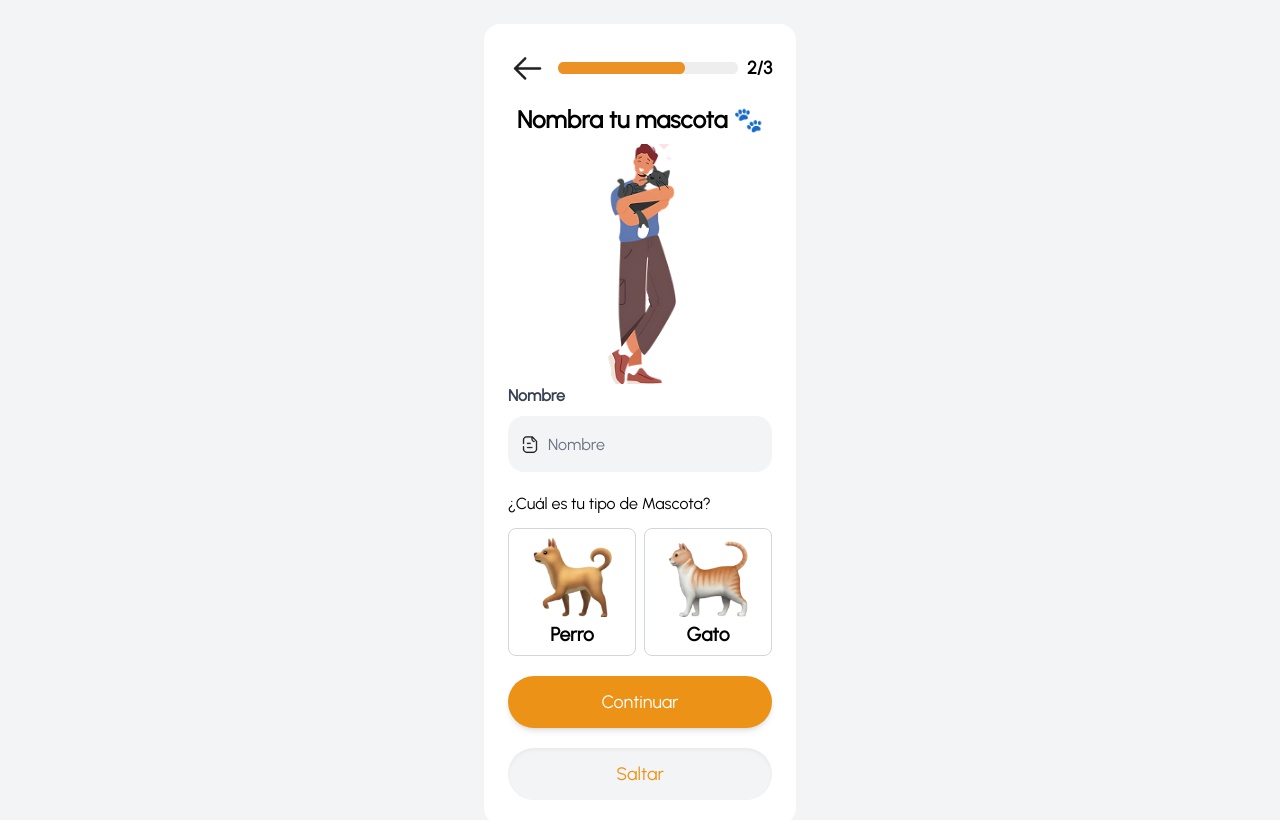
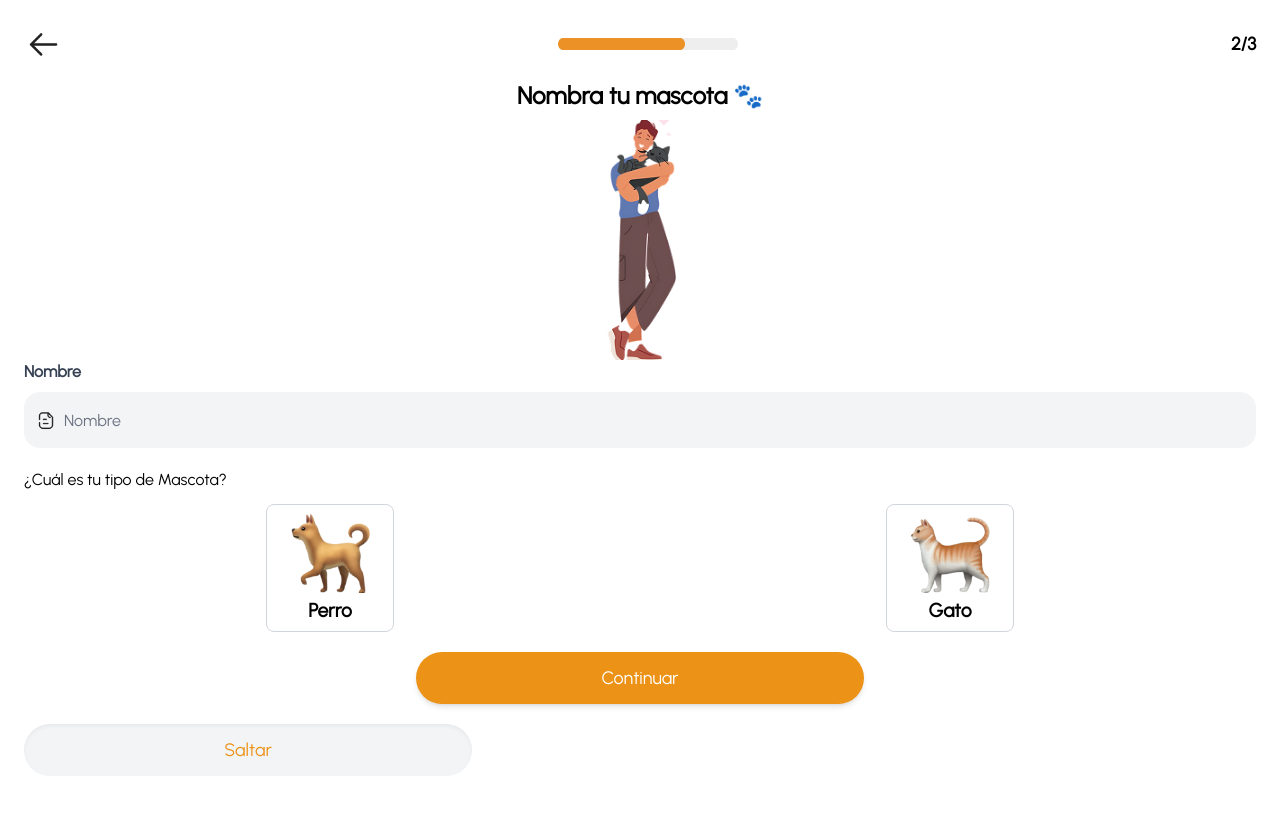
Before and after one commit to JGoncu97/Pet-Connect-Front, a React (Vite) app: page /step-pet in a window 1280 px wide. Shown: the top 820 px of the page. Built offline with nearby package versions, Linux system fonts and the light colour scheme; no server answers; sample sign-in values are in the browser's storage.

Commit message:
Ajustes de StepPet Vista

```diff
--- a/src/Pages/StepPet/StepPet.jsx
+++ b/src/Pages/StepPet/StepPet.jsx
@@ -42,8 +42,8 @@ export const StepPet = () => {
     }, [pet, navigate]);
 
     return (
-        <div className="flex flex-col items-center justify-center bg-gray-100 p-6 min-h-screen">
-                    <div className="bg-white p-6 rounded-2xl  max-w-sm ">
+        <div className="flex flex-col items-center justify-center">
+                    <div className="p-6 w-screen">
                         <NavButtonStep  onClick={handleBack} img={Position} text={'2/3'} />
                         <h2 className="text-2xl font-bold mb-2 text-center">Nombra tu mascota 🐾</h2>
                         <img className="mx-auto w-auto h-60" src={ImgFrontal} alt="Pet step" />
--- a/src/Pages/StepUser/StepUser.jsx
+++ b/src/Pages/StepUser/StepUser.jsx
@@ -124,7 +124,7 @@ export const StepUser = () => {
 
     return (
         <div className="flex flex-col items-center justify-center">
-            <div className="p-6 border w-screen">
+            <div className="p-6 w-screen">
                 <NavButtonStep  onClick={()=>navigate(-1)} img={Position} text={'1/3'} />
                     <div className="mb-4 p-2 text-center">
                         <h2 className="text-2xl font-bold mb-2 ">¡Creando tu Perfil!</h2>
```
